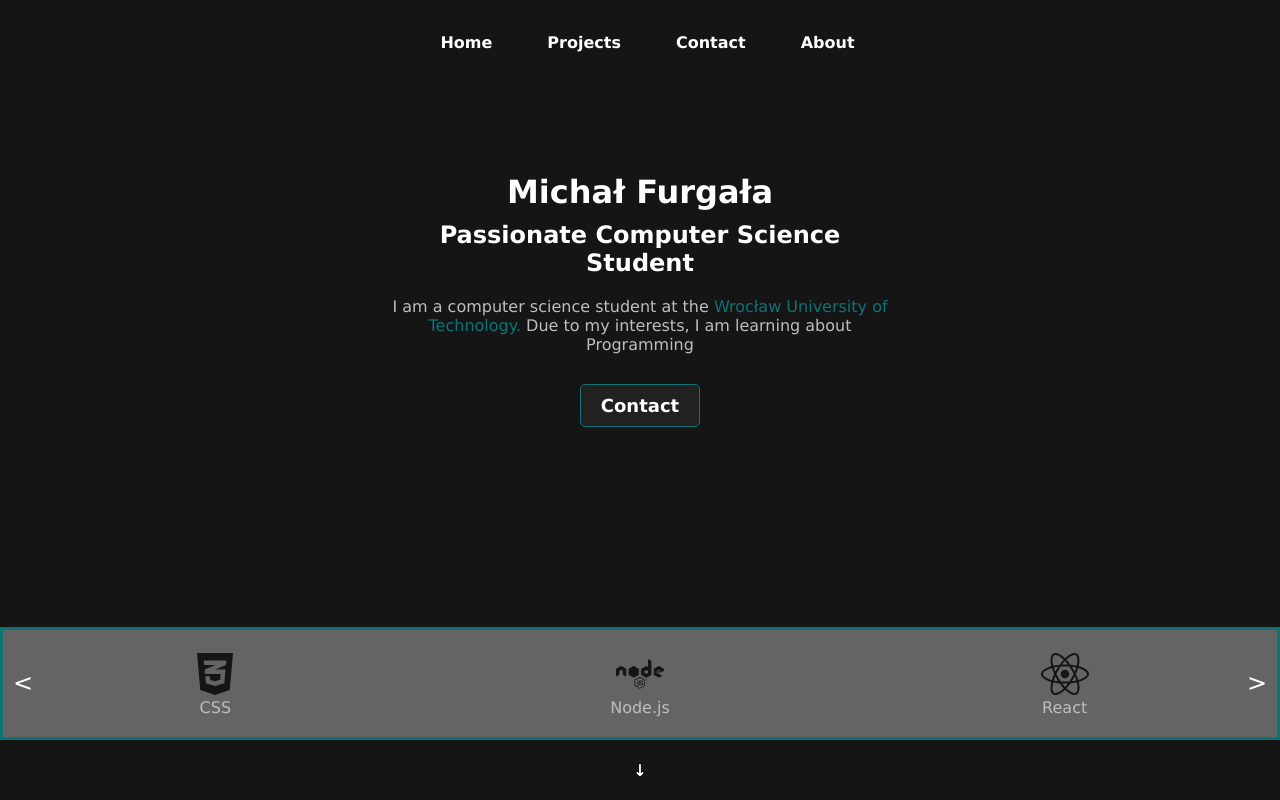
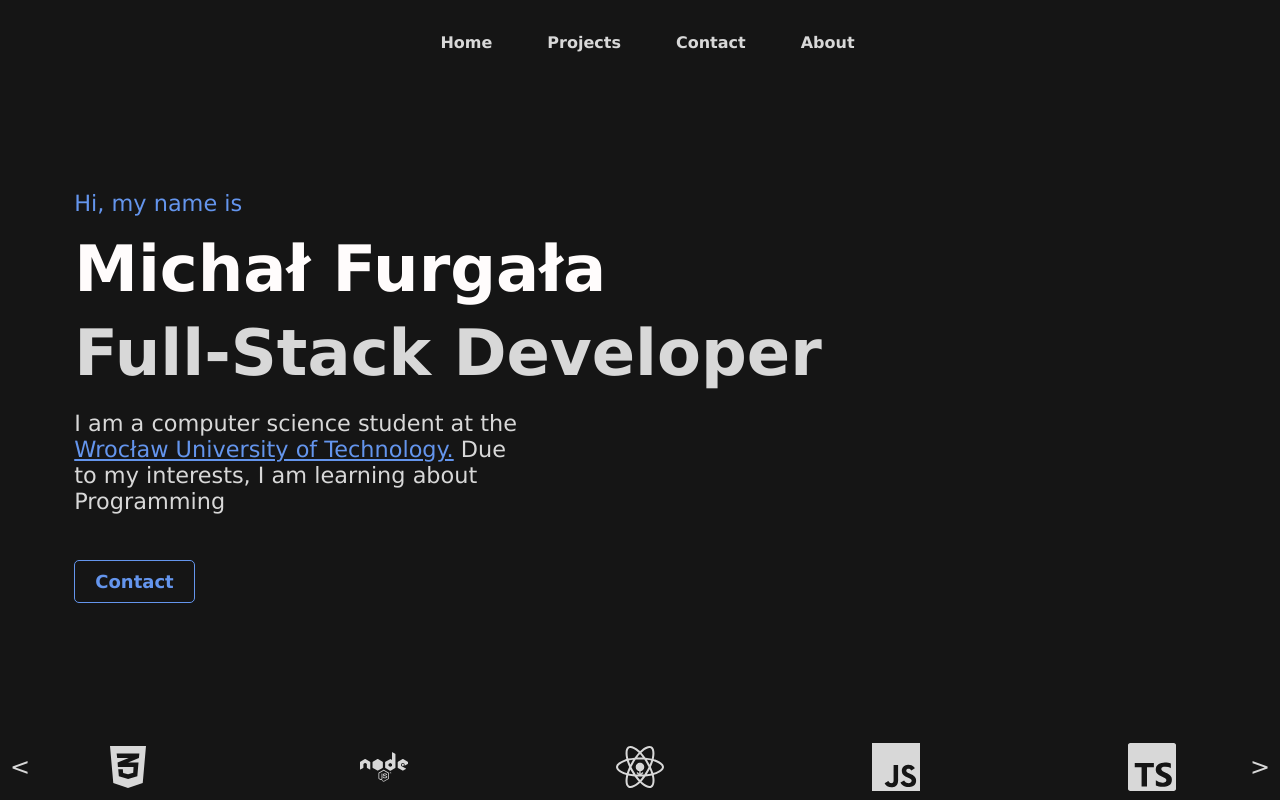
Before and after one commit to 00200200/portfolio, a React (Create React App) app: page / in a window 1280 px wide. Shown: the top 800 px of the page. Built offline with nearby package versions, Linux system fonts and the light colour scheme.

Commit message:
BetterLandingPage

```diff
--- a/src/components/LandingPage/LandingPage.tsx
+++ b/src/components/LandingPage/LandingPage.tsx
@@ -17,9 +17,11 @@ const LandingPage: React.FC = () => {
 		<section id='home' className='main-page'>
 			<div className='content'>
 				<div className='leftContent'>
+					<div className='textContainer'>
+						<p>Hi, my name is</p>
 						<h1>Michał Furgała</h1>
-					<h2>Passionate Computer Science Student</h2>
-					<p>
+						<h2>Full-Stack Developer</h2>
+						<p className='mainPageText'>
 							I am a computer science student at the{' '}
 							<a className='text-link' href='https://pwr.edu.pl'>
 								Wrocław University of Technology.
@@ -32,12 +34,13 @@ const LandingPage: React.FC = () => {
 						</button>
 					</div>
 				</div>
+			</div>
 			<div className='carouselle'>
 				<SkillsCarousel></SkillsCarousel>
 			</div>
-			<div className='scroll-down-arrow' onClick={handleArrowClick}>
+			{/* <div className='scroll-down-arrow' onClick={handleArrowClick}>
 				<span className='arrow'>&#8595;</span>
-			</div>
+			</div> */}
 			<div id='contact' ref={contactRef} />
 		</section>
 	);
--- a/src/components/LandingPage/MainPage.css
+++ b/src/components/LandingPage/MainPage.css
@@ -4,50 +4,60 @@
 	padding: 0;
 	min-height: 90vh;
 	max-width: 100vw;
+	height: 100vh;
 	display: flex;
 	flex-direction: column;
 	justify-content: center;
 	align-items: center;
 	position: relative;
 	background-color: var(--primary-color);
+	margin: 0 auto;
 }
 
 .content {
-	margin-top: -10%;
+	margin-top: 2%;
 	width: 100%;
-	text-align: center;
+	text-align: left;
 	display: flex;
 	justify-content: center;
 	align-items: center;
 	flex-direction: column;
-	padding: 20vh;
+	/* padding: 20vh; */
+	padding-bottom: 10vh;
 }
 .leftContent {
+	display: flex;
+	justify-content: center;
+	flex-direction: column;
+	align-items: center;
+	margin: 0 auto;
 	margin-bottom: 5vh;
-	width: 40vw;
+	width: 100%;
 	color: var(--main-text-color);
-}
-.rightContent {
-	width: 40vw;
-	text-align: left;
-}
-.rightTextContent {
-	width: 30vw;
+	margin-left: -15vw;
 }
 
 h1 {
-	color: var(--main-text-color);
-	font-size: 32px;
+	color: var(--header-color);
+	font-size: 64px;
 	margin-bottom: 10px;
+	text-align: left;
 }
 
 h2 {
 	color: var(--main-text-color);
-	font-size: 24px;
+	font-size: 64px;
 	margin-bottom: 20px;
 }
 p {
-	color: #bfbebe;
+	margin: 1rem 0;
+	color: var(--main-blue);
+	font-size: 1.4rem;
+}
+.mainPageText {
+	color: var(--main-text-color);
+	width: 35vw;
+	font-size: 1.4rem;
 }
 a {
 	color: var(--main-text-color);
@@ -58,7 +68,7 @@ a {
 }
 .text-link {
 	color: var(--main-blue);
-	text-decoration: none;
+	text-decoration: underline;
 }
 
 .scroll-button {
@@ -127,5 +137,5 @@ a {
 }
 .carouselle {
 	width: 100%;
-	background: var(--quaternary-color);
+	background: var(--primary-color);
 }
--- a/src/components/NavBar/HamburgerMenu.css
+++ b/src/components/NavBar/HamburgerMenu.css
@@ -43,8 +43,6 @@
 	margin-bottom: 10px;
 	font-size: 16px;
 }
-
-
 
 @media (max-width: 767px) {
 	.open {
@@ -118,3 +116,6 @@
 		margin-bottom: 0;
 	}
 }
+.link-item {
+	color: (var(--main-blue));
+}
--- a/src/components/NavBar/HamburgerMenu.tsx
+++ b/src/components/NavBar/HamburgerMenu.tsx
@@ -56,7 +56,9 @@ const Navigation: React.FC = () => {
 					</Link>
 				</li>
 				<li onMouseDown={handleMenuItemClick}>
-					<Link className='link-item' to='/About'>About</Link>
+					<Link className='link-item' to='/About'>
+						About
+					</Link>
 				</li>
 			</ul>
 		</div>
--- a/src/components/Projects/Projects.tsx
+++ b/src/components/Projects/Projects.tsx
@@ -22,7 +22,7 @@ const Projects: React.FC = () => {
 		icons: ['SiJavascript'],
 		description: 'Project Description',
 		sourceCodeLink: 'Project Source Code Link',
-		liveLink: 'xd' ,
+		liveLink: 'xd',
 	};
 
 	const handleArrowClick = (): void => {
--- a/src/components/SkillsComponent/Skills.css
+++ b/src/components/SkillsComponent/Skills.css
@@ -1,5 +1,5 @@
 .skills-carousel {
-	border: 3px solid var(--main-blue);
+	/* border: 3px solid var(--main-blue); */
 	display: flex;
 	flex-direction: row;
 	justify-content: space-between;
@@ -7,6 +7,7 @@
 	white-space: nowrap;
 	position: relative;
 	transition: transform 0.5s ease-in-out;
+	background-color: var(--primary-color);
 }
 
 .carousel-item {
@@ -31,7 +32,7 @@
 }
 
 .skill-icon {
-	color: var(--primary-color);
+	color: var(--main-text-color);
 	font-size: 48px;
 }
 
--- a/src/components/SkillsComponent/Skills.tsx
+++ b/src/components/SkillsComponent/Skills.tsx
@@ -13,9 +13,9 @@ const SkillsCarousel: React.FC = () => {
 		{ icon: <SiJavascript className='skill-icon' />, name: 'JavaScript' },
 		{ icon: <SiTypescript className='skill-icon' />, name: 'TypeScript' },
 		{ icon: <SiMongodb className='skill-icon' />, name: 'MongoDB' },
-		{ icon: <SiSass className='skill-icon' />, name: 'SCSS' },
-		{ icon: <SiMysql className='skill-icon' />, name: 'MySQL' },
-		{ icon: <AiFillDatabase className='skill-icon' />, name: 'SQL' },
+		// { icon: <SiSass className='skill-icon' />, name: 'SCSS' },
+		// { icon: <SiMysql className='skill-icon' />, name: 'MySQL' },
+		// { icon: <AiFillDatabase className='skill-icon' />, name: 'SQL' },
 	];
 
 	const [currentSlide, setCurrentSlide] = useState(0);
@@ -29,11 +29,29 @@ const SkillsCarousel: React.FC = () => {
 	}, [skills.length]);
 
 	const goToNextSlide = () => {
-		setCurrentSlide(prevSlide => (prevSlide + 1) % (skills.length - 2));
+		const nextSlide = (currentSlide + 1) % (skills.length - 2);
+		setCurrentSlide(nextSlide);
+		const carouselItems = document.querySelectorAll('.carousel-item');
+		carouselItems.forEach((item, index) => {
+			if (index === nextSlide) {
+				item.classList.add('slide-in');
+			} else {
+				item.classList.remove('slide-in');
+			}
+		});
 	};
 
 	const goToPreviousSlide = () => {
-		setCurrentSlide(prevSlide => (prevSlide - 1 + (skills.length - 2)) % (skills.length - 2));
+		const previousSlide = (currentSlide - 1 + (skills.length - 2)) % (skills.length - 2);
+		setCurrentSlide(previousSlide);
+		const carouselItems = document.querySelectorAll('.carousel-item');
+		carouselItems.forEach((item, index) => {
+			if (index === previousSlide) {
+				item.classList.add('slide-in');
+			} else {
+				item.classList.remove('slide-in');
+			}
+		});
 	};
 
 	return (
@@ -41,10 +59,10 @@ const SkillsCarousel: React.FC = () => {
 			<button className='carousel-button' onClick={goToPreviousSlide}>
 				{'<'}
 			</button>
-			{skills.slice(currentSlide, currentSlide + 3).map((skill, index) => (
+			{skills.slice(currentSlide, currentSlide + 5).map((skill, index) => (
 				<div key={index} className='carousel-item'>
 					{skill.icon}
-					<p>{skill.name}</p>
+					{/* <p>{skill.name}</p> */}
 				</div>
 			))}
 			<button className='carousel-button' onClick={goToNextSlide}>
--- a/src/components/styles.css
+++ b/src/components/styles.css
@@ -1,10 +1,10 @@
 :root {
 	--primary-color: #151515;
 	--secondary-color: #212121;
-	--quaternary-color: #646464;
-	--main-text-color: #ffffff;
-	--main-blue: #0d7377;
-	--light-blue: #14ffec;
+	--quaternary-color: #777777;
+	--header-color: #fffcfc;
+	--main-text-color: #d8d8d8;
+	--main-blue: #6495ed;
 }
 
 .button {
@@ -14,8 +14,8 @@
 	font-size: 18px;
 	font-weight: 700;
 	text-decoration: none;
-	color: var(--main-text-color);
-	background-color: var(--secondary-color);
+	color: var(--main-blue);
+	background-color: var(--primary-color);
 	border: none;
 	border-radius: 5px;
 	position: relative;
```
Lines whose indentation alone changed are shown as unchanged.
